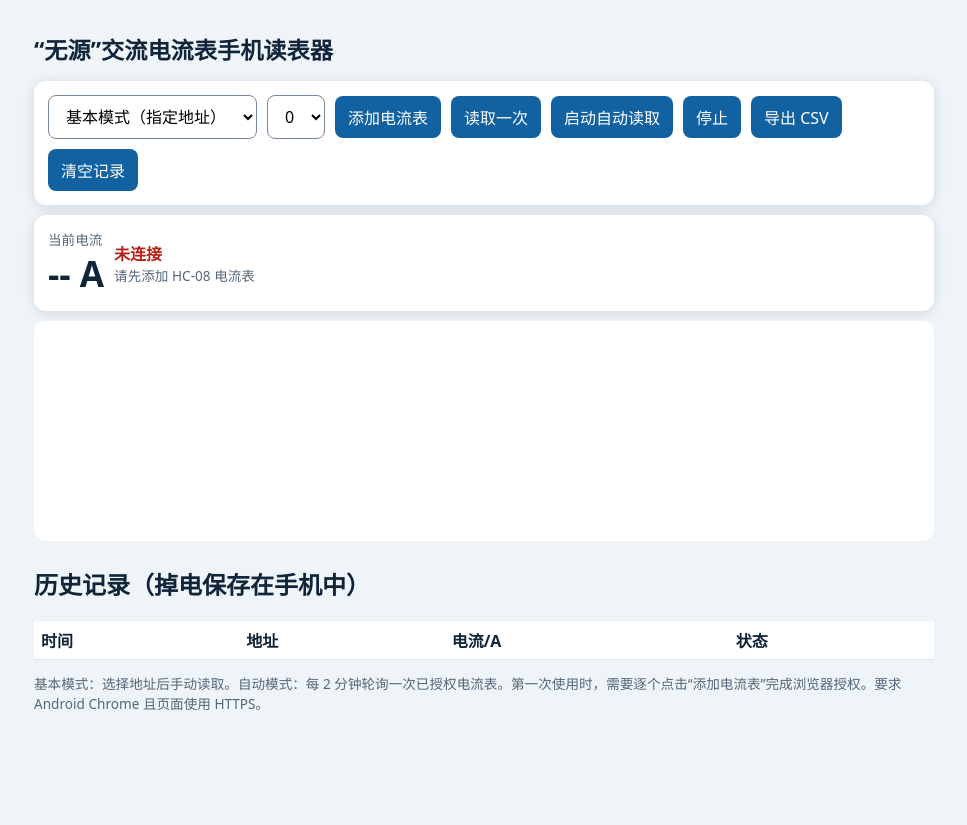
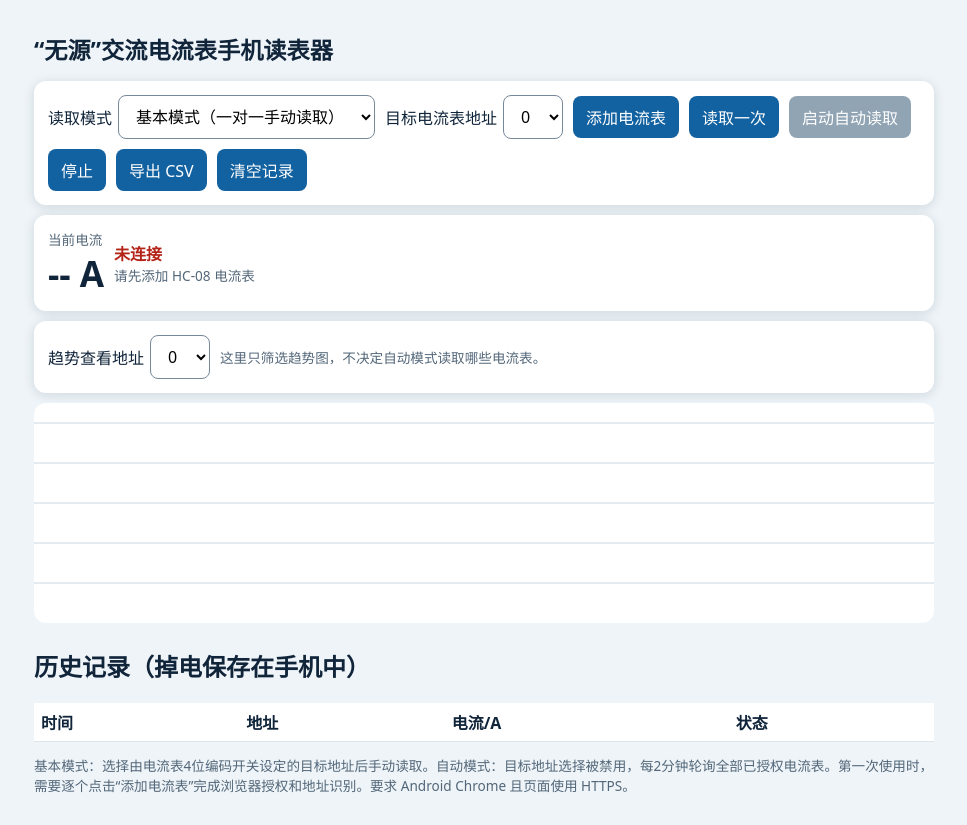
Before and after one commit to simthj591-blip/ammeter-reader, a plain HTML site: page index.html in a window 1280 px wide. Shown: the whole page, without its empty margins (156-1123 px from the left). Before the commit the page ends 800 px from the top, so only its background shows below. Drawn offline with Linux system fonts and the light colour scheme.

Commit message:
Clarify meter target address and separate trend filter

```diff
--- a/index.html
+++ b/index.html
@@ -7,15 +7,15 @@
   <style>
     :root{font-family:system-ui,sans-serif;color:#10243a;background:#eef4f8}body{max-width:900px;margin:auto;padding:16px}
     h1{font-size:1.45rem}.bar,.card{display:flex;gap:10px;flex-wrap:wrap;align-items:center;background:white;padding:14px;margin:10px 0;border-radius:12px;box-shadow:0 2px 12px #1232}
-    button,select{font:inherit;padding:9px 13px;border-radius:8px;border:1px solid #789;background:white}button{background:#1261a0;color:white;border:0}button:disabled{background:#91a4b4}
+    button,select{font:inherit;padding:9px 13px;border-radius:8px;border:1px solid #789;background:white}button{background:#1261a0;color:white;border:0}button:disabled{background:#91a4b4}select:disabled{background:#e3e8ec;color:#788895}label{display:flex;gap:6px;align-items:center}
     .meter{font-size:2.2rem;font-weight:700}.ok{color:#19723a}.low,.high,.offline,.error,.uncal{color:#b42318}table{width:100%;border-collapse:collapse;background:white}th,td{padding:7px;border-bottom:1px solid #dce5ec;text-align:left}canvas{width:100%;height:220px;background:white;border-radius:12px}.small{font-size:.85rem;color:#536779}
   </style>
 </head>
 <body>
   <h1>“无源”交流电流表手机读表器</h1>
   <div class="bar">
-    <select id="mode"><option value="basic">基本模式（指定地址）</option><option value="auto">自动模式（全部地址）</option></select>
-    <select id="address"></select>
+    <label>读取模式 <select id="mode"><option value="basic">基本模式（一对一手动读取）</option><option value="auto">自动模式（全部电流表）</option></select></label>
+    <label>目标电流表地址 <select id="address"></select></label>
     <button id="add">添加电流表</button>
     <button id="read">读取一次</button>
     <button id="scan">启动自动读取</button>
@@ -24,9 +24,13 @@
     <button id="clear">清空记录</button>
   </div>
   <div class="card"><div><div class="small">当前电流</div><div id="current" class="meter">-- A</div></div><div><b id="state" class="offline">未连接</b><div id="detail" class="small">请先添加 HC-08 电流表</div></div></div>
+  <div class="bar">
+    <label>趋势查看地址 <select id="historyAddress"></select></label>
+    <span class="small">这里只筛选趋势图，不决定自动模式读取哪些电流表。</span>
+  </div>
   <canvas id="trend" width="850" height="220"></canvas>
   <h2>历史记录（掉电保存在手机中）</h2>
   <table><thead><tr><th>时间</th><th>地址</th><th>电流/A</th><th>状态</th></tr></thead><tbody id="rows"></tbody></table>
-  <p class="small">基本模式：选择地址后手动读取。自动模式：每 2 分钟轮询一次已授权电流表。第一次使用时，需要逐个点击“添加电流表”完成浏览器授权。要求 Android Chrome 且页面使用 HTTPS。</p>
+  <p class="small">基本模式：选择由电流表4位编码开关设定的目标地址后手动读取。自动模式：目标地址选择被禁用，每2分钟轮询全部已授权电流表。第一次使用时，需要逐个点击“添加电流表”完成浏览器授权和地址识别。要求 Android Chrome 且页面使用 HTTPS。</p>
   <script src="app.js"></script>
 </body></html>
```
